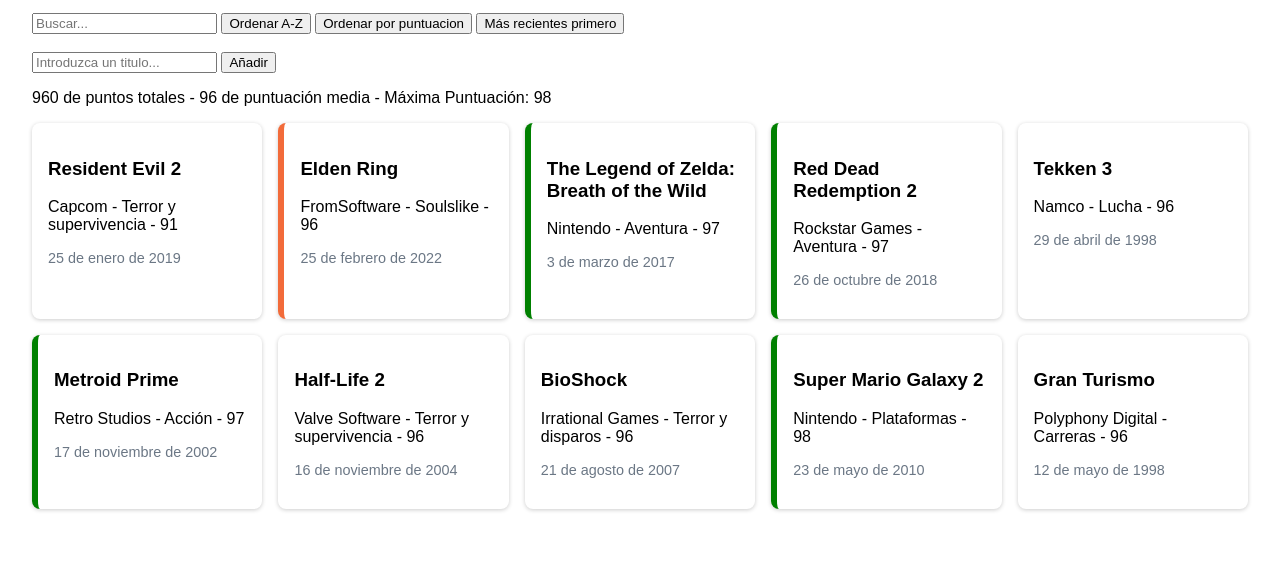
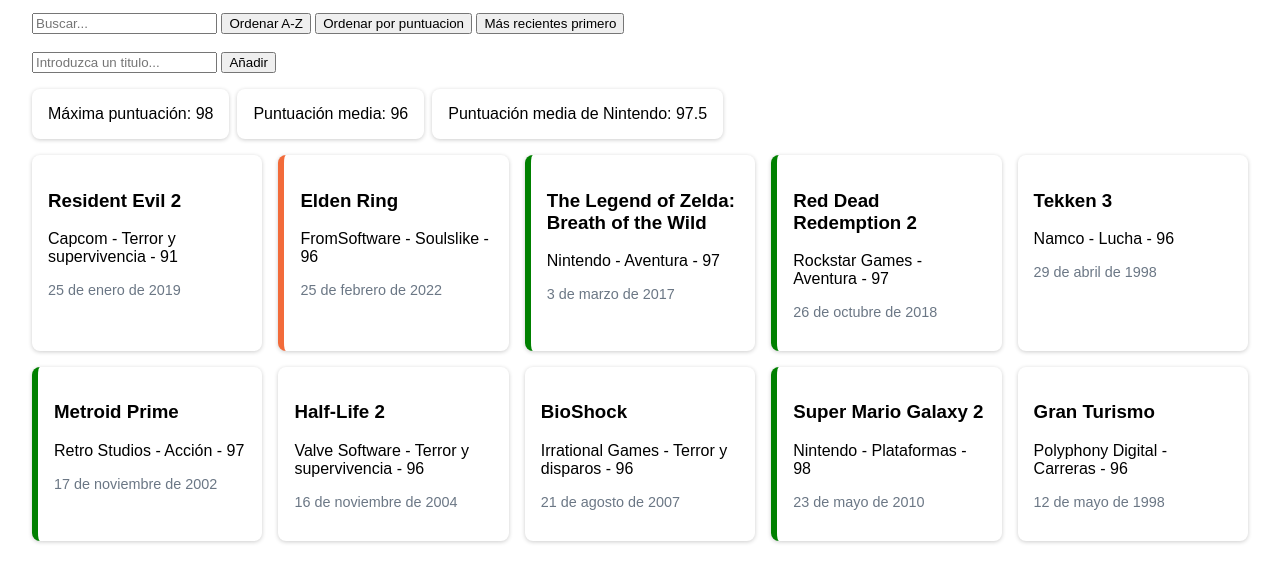
Before and after one commit to vjp-danielGP/ProyectoG7, a plain HTML site: page index.html in a window 1280 px wide. Shown: the part 101-682 px from the top of the page. Drawn offline with Linux system fonts and the light colour scheme.

Commit message:
Sprint 2: Panel de estadisticas

```diff
--- a/JS/biblioteca.js
+++ b/JS/biblioteca.js
@@ -61,4 +61,21 @@ export class Biblioteca {
 
         return new Biblioteca(videojuegos);
     }
+
+    estadisticas() {
+        if (this._videojuegos.length === 0) {
+            return null;
+        }
+
+        const total = this._videojuegos.reduce((suma, v) => suma + v.Puntuacion, 0);
+        const maxP = [...this._videojuegos].sort((a, b) => b.Puntuacion - a.Puntuacion);
+
+        //Puntuación total videojuegos de Nintendo
+        const totalNintendo = this._videojuegos
+            .filter((v) => v.Desarrollador === "Nintendo")
+            .map((v) => v.Puntuacion)
+            .reduce((suma, v) => suma + v, 0);
+
+        return { maxP: maxP[0].Puntuacion, media: total / this._videojuegos.length, mediaNintendo: totalNintendo / this._videojuegos.filter((v) => v.Desarrollador === "Nintendo").length };
+    }
 }
--- a/JS/interfaz.js
+++ b/JS/interfaz.js
@@ -63,17 +63,26 @@ function pintar(lista) {
 
 }
 
-const pEstadisticas = document.querySelector("#estadisticas");
+function pintarEstadisticas() {
+  const panel = document.querySelector("#estadisticas");
+  panel.replaceChildren();
+  const datos = biblioteca.estadisticas();
+  if (datos === null) {
+    //aviso
+    return;
+  }
+  const lineas = [
+    `Máxima puntuación: ${datos.maxP}`,
+    `Puntuación media: ${datos.media}`,
+    `Puntuación media de Nintendo: ${datos.mediaNintendo}`
+  ];
 
-function pintarEstadisticas(lista) {
-  let stats = estadisticas(lista);
+  for (const l of lineas) {
+    const elemento = document.createElement("li");
+    elemento.textContent = l;
+    panel.append(elemento);
+  }
 
-  if (stats === null) {
-    pEstadisticas.textContent = "No hay datos";
-    return;
-  } else {
-    pEstadisticas.textContent = `${stats.total} de puntos totales - ${stats.media} de puntuación media - Máxima Puntuación: ${stats.maximo.Puntuacion}`;
-  }
 }
 
 pintarEstadisticas(biblioteca.listar());
@@ -81,7 +90,7 @@ pintarEstadisticas(biblioteca.listar());
 function actualizar() {
   const encontrados = biblioteca.buscar(textoBuscado);
   const ordenados = ordenar(encontrados, criterio);
-  pintarEstadisticas(ordenados);
+  pintarEstadisticas();
   pintar(ordenados);
 }
 
--- a/css/estilos.css
+++ b/css/estilos.css
@@ -28,3 +28,18 @@ body {
     color: #6b7785;
     font-size: .9rem;
 }
+
+.panel {
+    display: flex;
+    flex-wrap: wrap;
+    gap: .5rem;
+    list-style: none;
+    padding: 0;
+}
+
+.panel li {
+    background: white;
+    padding: 1rem;
+    border-radius: 8px;
+    box-shadow: 0 1px 4px #0003;
+}
--- a/index.html
+++ b/index.html
@@ -24,7 +24,7 @@
         </form>
     </section>
 
-    <p id="estadisticas"></p>
+    <ul id="estadisticas" class="panel"></ul>
     <main id="listado">
 
     </main>
```
